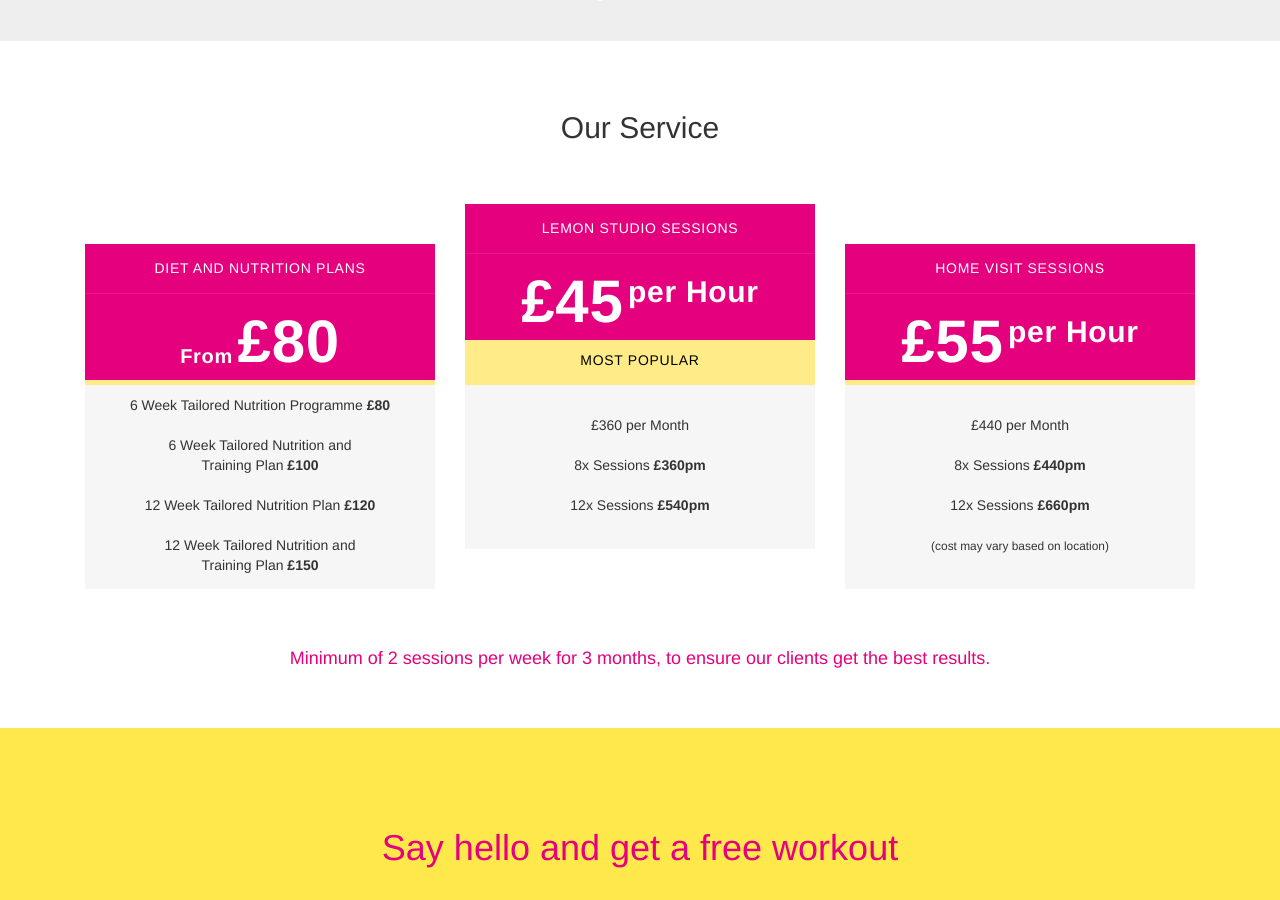
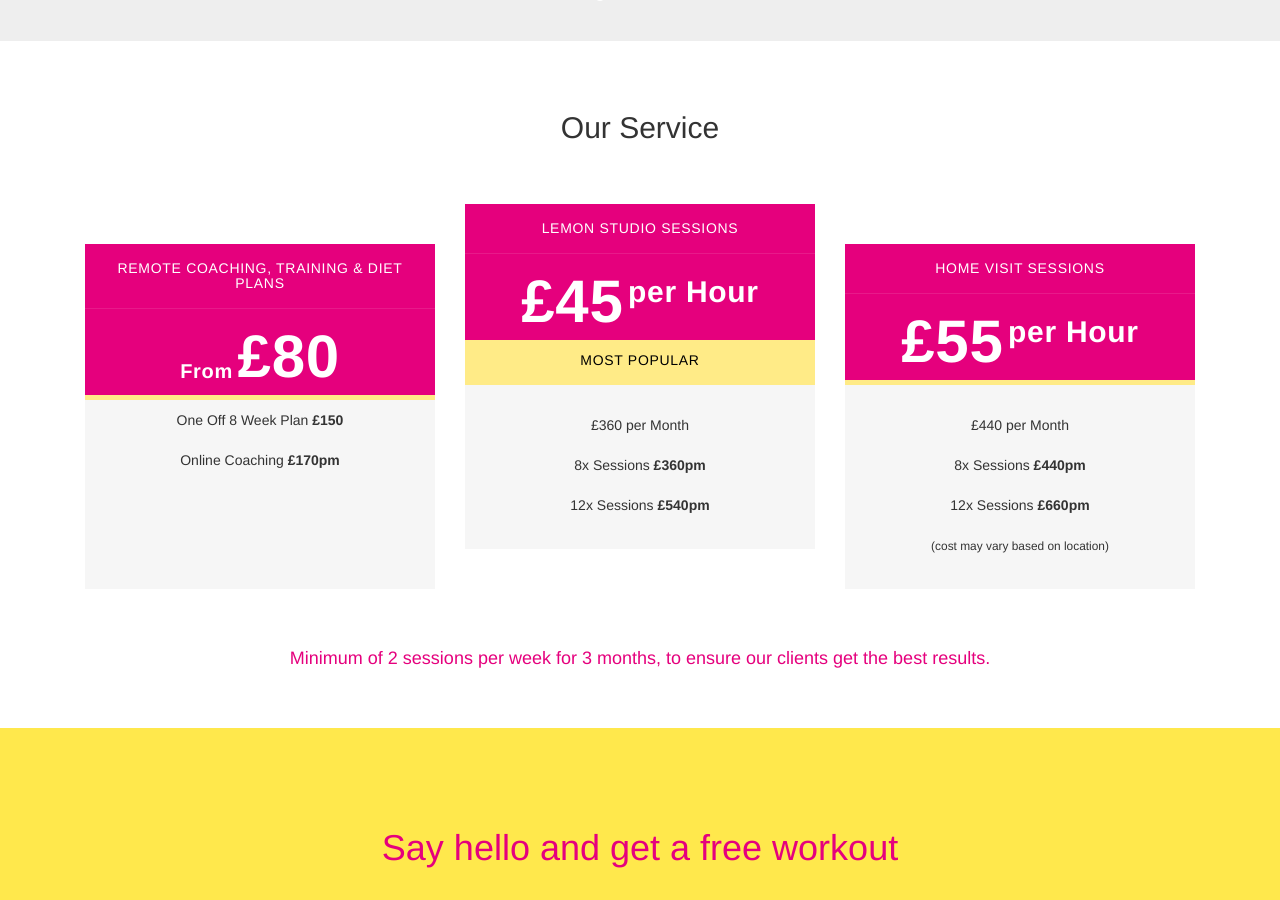
Before and after one commit to olliem/lemon-studios, a Jekyll site: the page built from index.html, in a window 1280 px wide and 900 px high, scrolled down 1973 px. Built offline with Jekyll 4.4.1, drawn with Linux system fonts in a browser that asks for light colours; nearby versions of some CDN libraries; comment, search, counter and statistics services are not loaded.

Commit message:
Update index.html

```diff
--- a/index.html
+++ b/index.html
@@ -320,7 +320,7 @@
     		<div class="col-sm-6 col-sm-offset-3 col-md-4 col-md-offset-0">
     			<div class="pricing-package">
     				<div class="pricing-package-header">
-    					<h4 class="price-title">Diet and Nutrition Plans</h4>
+    					<h4 class="price-title">Remote Coaching, Training & Diet Plans</h4>
     					<div class="price">
     						<span class="price-currency">From</span>
     						<span class="price-number">£80</span>
@@ -329,10 +329,8 @@
     					<div class="price-description"></div>
     				</div>
     				<ul class="pricing-package-items">
-    					<li>6 Week Tailored Nutrition Programme <strong>£80</strong></li>
-    					<li>6 Week Tailored Nutrition and <br> Training Plan <strong>£100</strong></li>
-    					<li>12 Week Tailored Nutrition Plan <strong>£120</strong></li>
-    					<li>12 Week Tailored Nutrition and <br> Training Plan <strong>£150</strong></li>
+    					<li>One Off 8 Week Plan <strong>£150</strong></li>
+    					<li>Online Coaching <strong>£170pm</strong></li>
     				</ul>
     			</div>
     		</div>
```
